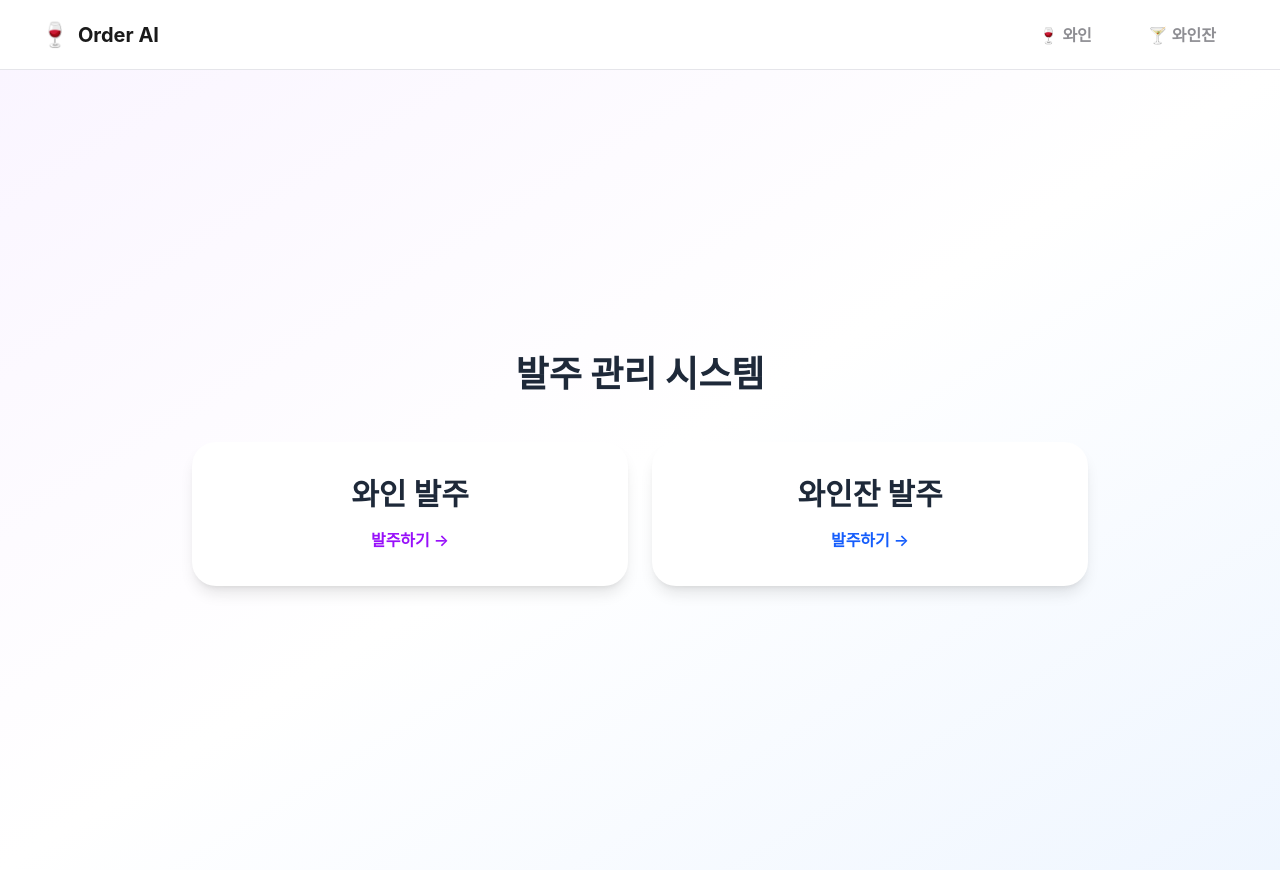
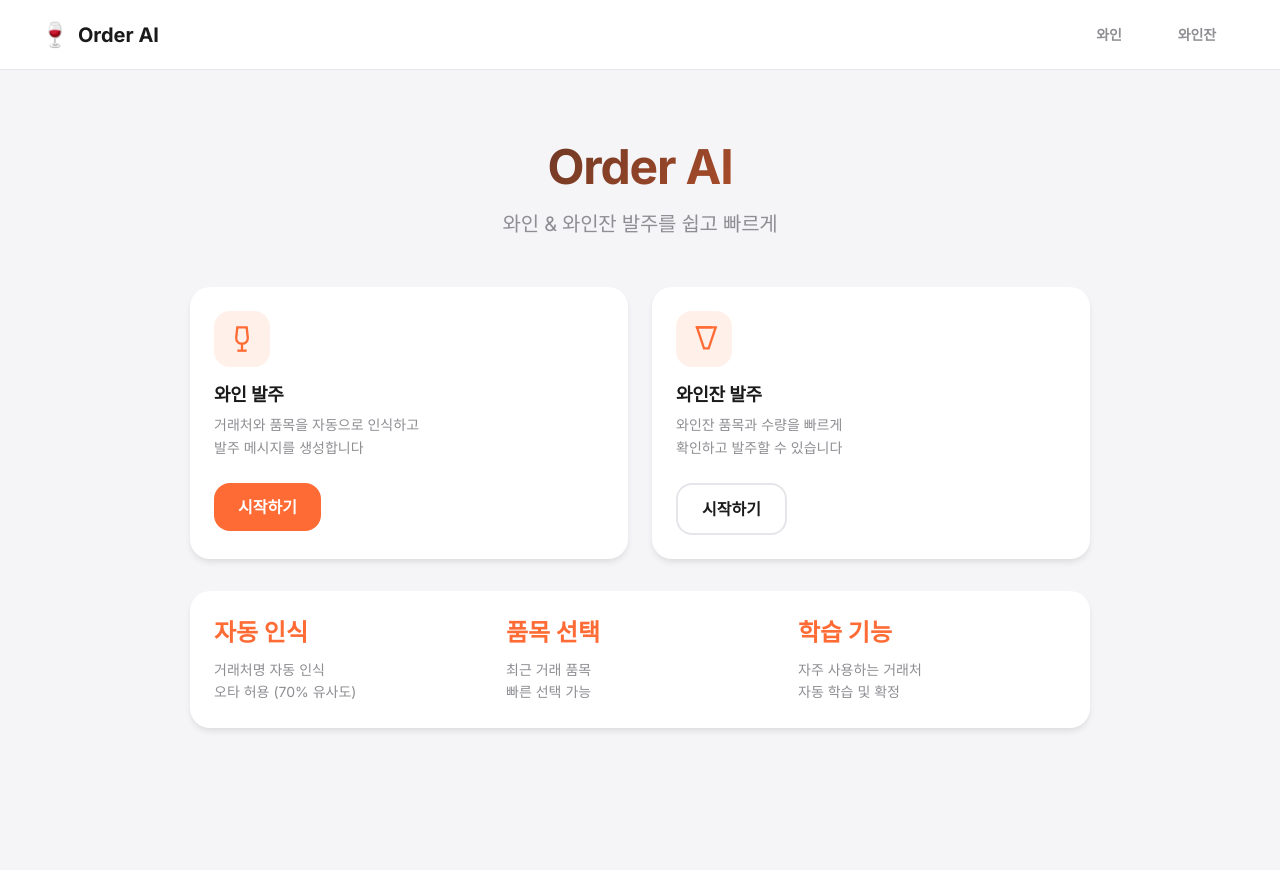
Before and after one commit to chanbap24-create/order_ai, a Next.js app: page / in a window 1280 px wide. After the commit the page ends 800 px from the top, so only its background shows below. Built offline with nearby package versions, Linux system fonts and the light colour scheme.

Commit message:
feat: 세련된 디자인 개선 (Inter 폰트, 이모지 제거, 홈페이지 추가)

```diff
--- a/app/components/Navigation.tsx
+++ b/app/components/Navigation.tsx
@@ -55,14 +55,15 @@ export default function Navigation() {
               padding: 'var(--space-3) var(--space-6)',
               borderRadius: 'var(--radius-lg)',
               fontWeight: 600,
-              fontSize: 'var(--text-base)',
+              fontSize: 'var(--text-sm)',
               textDecoration: 'none',
               color: isActive('/wine') ? 'white' : 'var(--color-text-light)',
               background: isActive('/wine') ? 'var(--color-primary)' : 'transparent',
-              transition: 'all var(--transition-fast)'
+              transition: 'all var(--transition-fast)',
+              letterSpacing: '-0.011em'
             }}
           >
-            🍷 와인
+            와인
           </Link>
 
           <Link
@@ -71,14 +72,15 @@ export default function Navigation() {
               padding: 'var(--space-3) var(--space-6)',
               borderRadius: 'var(--radius-lg)',
               fontWeight: 600,
-              fontSize: 'var(--text-base)',
+              fontSize: 'var(--text-sm)',
               textDecoration: 'none',
               color: isActive('/glass') ? 'white' : 'var(--color-text-light)',
               background: isActive('/glass') ? 'var(--color-primary)' : 'transparent',
-              transition: 'all var(--transition-fast)'
+              transition: 'all var(--transition-fast)',
+              letterSpacing: '-0.011em'
             }}
           >
-            🍸 와인잔
+            와인잔
           </Link>
         </div>
       </div>
--- a/app/page.tsx
+++ b/app/page.tsx
@@ -1,48 +1,203 @@
-"use client";
+'use client';
 
-import { useRouter } from "next/navigation";
+import Link from 'next/link';
+import Card from './components/ui/Card';
+import Button from './components/ui/Button';
 
 export default function Home() {
-  const router = useRouter();
-
   return (
-    <div className="min-h-screen bg-gradient-to-br from-purple-50 via-white to-blue-50 flex items-center justify-center p-4">
-      <div className="max-w-4xl w-full">
-        {/* 헤더 */}
-        <div className="text-center mb-12">
-          <h1 className="text-4xl font-bold text-gray-800 mb-4">
-            발주 관리 시스템
+    <div style={{
+      minHeight: 'calc(100vh - 70px)',
+      display: 'flex',
+      alignItems: 'center',
+      justifyContent: 'center',
+      padding: 'var(--space-6)'
+    }}>
+      <div style={{
+        maxWidth: '900px',
+        width: '100%'
+      }}>
+        {/* Hero Section */}
+        <div style={{
+          textAlign: 'center',
+          marginBottom: 'var(--space-12)'
+        }}>
+          <h1 className="heading-xl" style={{
+            marginBottom: 'var(--space-4)',
+            background: 'linear-gradient(135deg, #1A1A1A 0%, #FF6B35 100%)',
+            WebkitBackgroundClip: 'text',
+            WebkitTextFillColor: 'transparent',
+            backgroundClip: 'text'
+          }}>
+            Order AI
           </h1>
+          <p style={{
+            fontSize: 'var(--text-xl)',
+            color: 'var(--color-text-light)',
+            fontWeight: 400,
+            letterSpacing: '-0.014em'
+          }}>
+            와인 & 와인잔 발주를 쉽고 빠르게
+          </p>
         </div>
 
-        {/* 선택 카드 */}
-        <div className="grid md:grid-cols-2 gap-6">
-          {/* 와인 카드 */}
-          <button
-            onClick={() => router.push("/wine")}
-            className="bg-white rounded-2xl shadow-lg hover:shadow-xl transition-all duration-300 p-8 text-center border-2 border-transparent hover:border-purple-400"
-          >
-            <h2 className="text-3xl font-bold text-gray-800 mb-2">
-              와인 발주
-            </h2>
-            <div className="text-purple-600 font-semibold mt-4">
-              발주하기 →
+        {/* Cards */}
+        <div style={{
+          display: 'grid',
+          gridTemplateColumns: 'repeat(auto-fit, minmax(280px, 1fr))',
+          gap: 'var(--space-6)',
+          marginBottom: 'var(--space-8)'
+        }}>
+          {/* Wine Card */}
+          <Card hover>
+            <div style={{
+              display: 'flex',
+              flexDirection: 'column',
+              gap: 'var(--space-6)'
+            }}>
+              <div>
+                <div style={{
+                  width: '56px',
+                  height: '56px',
+                  borderRadius: 'var(--radius-lg)',
+                  background: 'rgba(255, 107, 53, 0.1)',
+                  display: 'flex',
+                  alignItems: 'center',
+                  justifyContent: 'center',
+                  marginBottom: 'var(--space-4)'
+                }}>
+                  <svg width="28" height="28" viewBox="0 0 24 24" fill="none" stroke="var(--color-primary)" strokeWidth="2">
+                    <path d="M8 2h8l1 9c0 3-2 5-5 5s-5-2-5-5l1-9z" />
+                    <path d="M12 16v6" />
+                    <path d="M8 22h8" />
+                  </svg>
+                </div>
+                <h2 className="heading-sm" style={{ marginBottom: 'var(--space-2)' }}>
+                  와인 발주
+                </h2>
+                <p style={{
+                  fontSize: 'var(--text-sm)',
+                  color: 'var(--color-text-light)',
+                  lineHeight: 1.6
+                }}>
+                  거래처와 품목을 자동으로 인식하고<br />발주 메시지를 생성합니다
+                </p>
+              </div>
+
+              <Link href="/wine" style={{ textDecoration: 'none' }}>
+                <Button variant="primary" style={{ width: '100%' }}>
+                  시작하기
+                </Button>
+              </Link>
             </div>
-          </button>
+          </Card>
 
-          {/* 와인잔 카드 */}
-          <button
-            onClick={() => router.push("/glass")}
-            className="bg-white rounded-2xl shadow-lg hover:shadow-xl transition-all duration-300 p-8 text-center border-2 border-transparent hover:border-blue-400"
-          >
-            <h2 className="text-3xl font-bold text-gray-800 mb-2">
-              와인잔 발주
-            </h2>
-            <div className="text-blue-600 font-semibold mt-4">
-              발주하기 →
+          {/* Glass Card */}
+          <Card hover>
+            <div style={{
+              display: 'flex',
+              flexDirection: 'column',
+              gap: 'var(--space-6)'
+            }}>
+              <div>
+                <div style={{
+                  width: '56px',
+                  height: '56px',
+                  borderRadius: 'var(--radius-lg)',
+                  background: 'rgba(255, 107, 53, 0.1)',
+                  display: 'flex',
+                  alignItems: 'center',
+                  justifyContent: 'center',
+                  marginBottom: 'var(--space-4)'
+                }}>
+                  <svg width="28" height="28" viewBox="0 0 24 24" fill="none" stroke="var(--color-primary)" strokeWidth="2">
+                    <path d="M6 2l6 18h4l6-18z" />
+                    <path d="M5 2h14" />
+                  </svg>
+                </div>
+                <h2 className="heading-sm" style={{ marginBottom: 'var(--space-2)' }}>
+                  와인잔 발주
+                </h2>
+                <p style={{
+                  fontSize: 'var(--text-sm)',
+                  color: 'var(--color-text-light)',
+                  lineHeight: 1.6
+                }}>
+                  와인잔 품목과 수량을 빠르게<br />확인하고 발주할 수 있습니다
+                </p>
+              </div>
+
+              <Link href="/glass" style={{ textDecoration: 'none' }}>
+                <Button variant="outline" style={{ width: '100%' }}>
+                  시작하기
+                </Button>
+              </Link>
             </div>
-          </button>
+          </Card>
         </div>
+
+        {/* Features */}
+        <Card>
+          <div style={{
+            display: 'grid',
+            gridTemplateColumns: 'repeat(auto-fit, minmax(200px, 1fr))',
+            gap: 'var(--space-6)'
+          }}>
+            <div>
+              <div style={{
+                fontSize: 'var(--text-2xl)',
+                fontWeight: 700,
+                color: 'var(--color-primary)',
+                marginBottom: 'var(--space-2)'
+              }}>
+                자동 인식
+              </div>
+              <p style={{
+                fontSize: 'var(--text-sm)',
+                color: 'var(--color-text-light)',
+                lineHeight: 1.6
+              }}>
+                거래처명 자동 인식<br />오타 허용 (70% 유사도)
+              </p>
+            </div>
+
+            <div>
+              <div style={{
+                fontSize: 'var(--text-2xl)',
+                fontWeight: 700,
+                color: 'var(--color-primary)',
+                marginBottom: 'var(--space-2)'
+              }}>
+                품목 선택
+              </div>
+              <p style={{
+                fontSize: 'var(--text-sm)',
+                color: 'var(--color-text-light)',
+                lineHeight: 1.6
+              }}>
+                최근 거래 품목<br />빠른 선택 가능
+              </p>
+            </div>
+
+            <div>
+              <div style={{
+                fontSize: 'var(--text-2xl)',
+                fontWeight: 700,
+                color: 'var(--color-primary)',
+                marginBottom: 'var(--space-2)'
+              }}>
+                학습 기능
+              </div>
+              <p style={{
+                fontSize: 'var(--text-sm)',
+                color: 'var(--color-text-light)',
+                lineHeight: 1.6
+              }}>
+                자주 사용하는 거래처<br />자동 학습 및 확정
+              </p>
+            </div>
+          </div>
+        </Card>
       </div>
     </div>
   );
--- a/app/styles/design-system.css
+++ b/app/styles/design-system.css
@@ -1,6 +1,8 @@
 /* ========================================
    Design System - Smart Home Style
    ======================================== */
+
+@import url('https://fonts.googleapis.com/css2?family=Inter:wght@300;400;500;600;700;800;900&display=swap');
 
 :root {
   /* Colors */
@@ -19,8 +21,8 @@
   --color-info: #007AFF;
 
   /* Typography */
-  --font-display: -apple-system, BlinkMacSystemFont, "Segoe UI", Roboto, "Helvetica Neue", Arial, sans-serif;
-  --font-body: -apple-system, BlinkMacSystemFont, "Segoe UI", Roboto, "Helvetica Neue", Arial, sans-serif;
+  --font-display: 'Inter', -apple-system, BlinkMacSystemFont, "Segoe UI", Roboto, sans-serif;
+  --font-body: 'Inter', -apple-system, BlinkMacSystemFont, "Segoe UI", Roboto, sans-serif;
 
   /* Font Sizes */
   --text-xs: 0.75rem;      /* 12px */
@@ -238,31 +240,49 @@ body {
 .heading-xl {
   font-size: var(--text-5xl);
   font-weight: 700;
-  line-height: 1.1;
-  letter-spacing: -0.02em;
+  line-height: 1.05;
+  letter-spacing: -0.025em;
   color: var(--color-text);
 }
 
 .heading-lg {
   font-size: var(--text-4xl);
   font-weight: 700;
-  line-height: 1.2;
-  letter-spacing: -0.01em;
+  line-height: 1.1;
+  letter-spacing: -0.022em;
   color: var(--color-text);
 }
 
 .heading-md {
   font-size: var(--text-2xl);
-  font-weight: 600;
-  line-height: 1.3;
+  font-weight: 700;
+  line-height: 1.2;
+  letter-spacing: -0.019em;
   color: var(--color-text);
 }
 
 .heading-sm {
   font-size: var(--text-lg);
   font-weight: 600;
-  line-height: 1.4;
+  line-height: 1.3;
+  letter-spacing: -0.014em;
   color: var(--color-text);
+}
+
+.text-regular {
+  font-weight: 400;
+}
+
+.text-medium {
+  font-weight: 500;
+}
+
+.text-semibold {
+  font-weight: 600;
+}
+
+.text-bold {
+  font-weight: 700;
 }
 
 .text-light {
```
